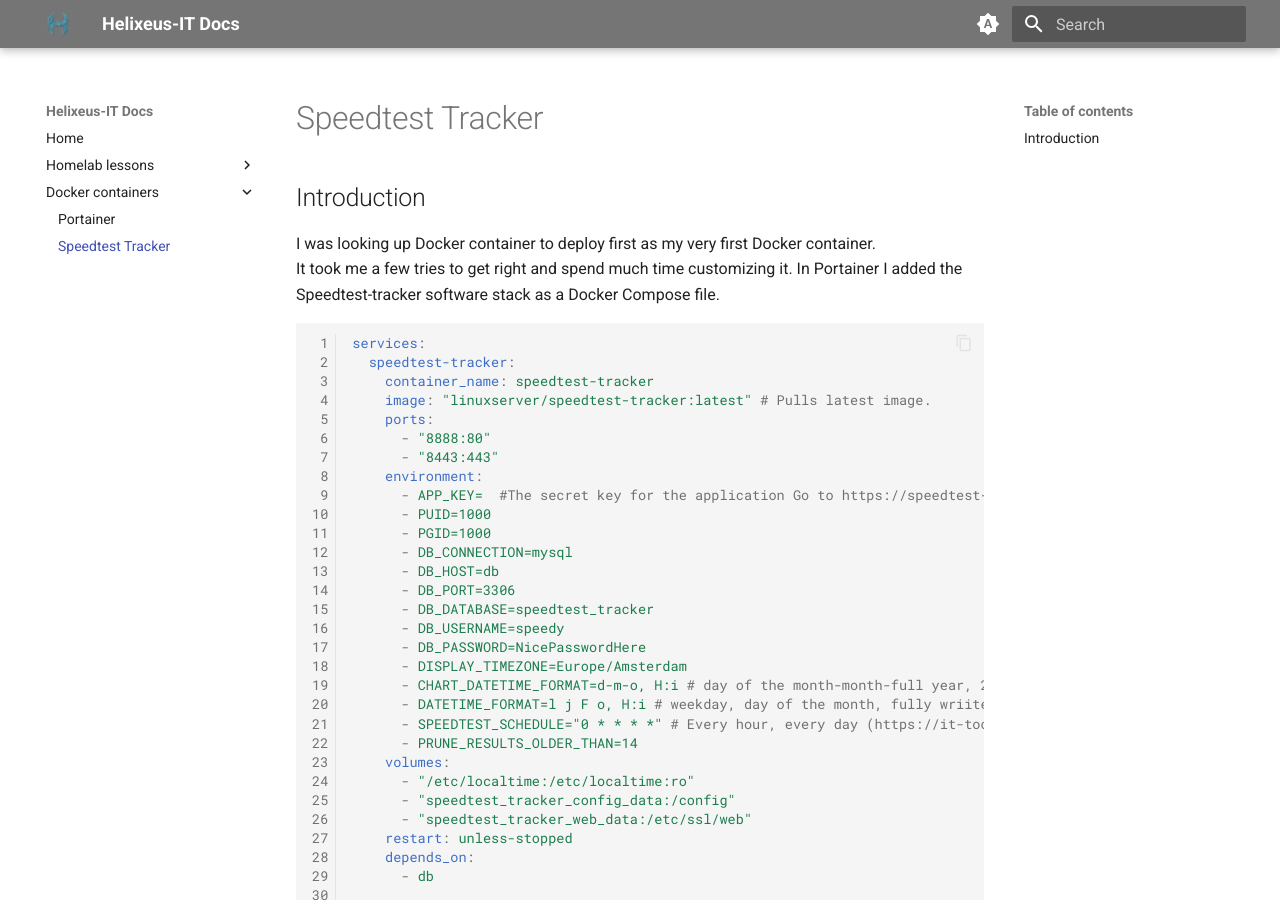
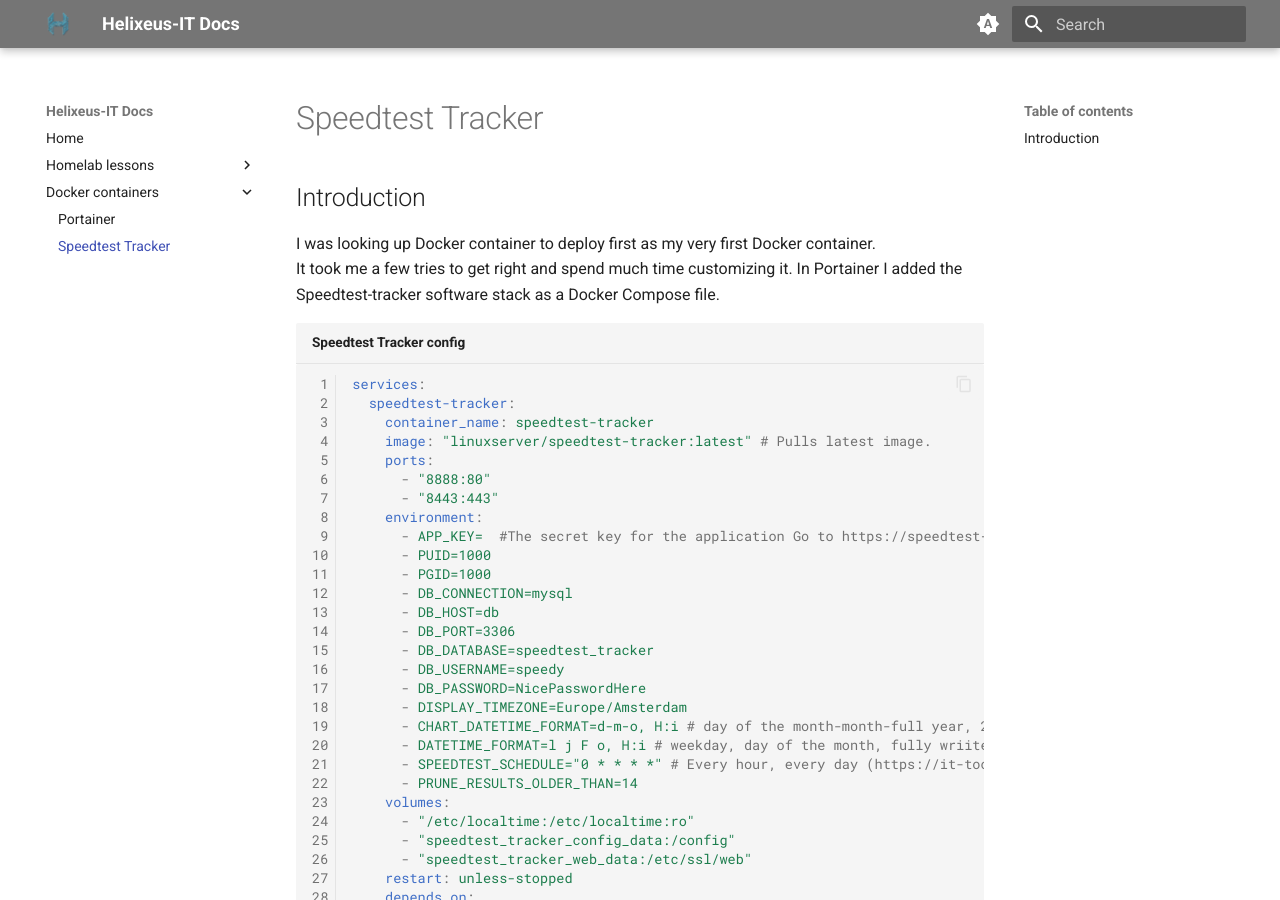
Before and after one commit to JustHelixia/mkdocs, an MkDocs documentation site: the page built from docs/speedtest-tracker.md, in a window 1280 px wide and 900 px high. Built offline with MkDocs 1.6.1 and Material for MkDocs 9.7.7, drawn with Linux system fonts in a browser that asks for light colours.

Commit message:
Added some more code block configs

````diff
--- a/docs/speedtest-tracker.md
+++ b/docs/speedtest-tracker.md
@@ -5,7 +5,7 @@ I was looking up Docker container to deploy first as my very first Docker contai
 It took me a few tries to get right and spend much time customizing it.
 In Portainer I added the Speedtest-tracker software stack as a Docker Compose file.
 
-``` yaml linenums="1"
+``` yaml linenums="1" title="Speedtest Tracker config"
 services:
   speedtest-tracker:
     container_name: speedtest-tracker
````
